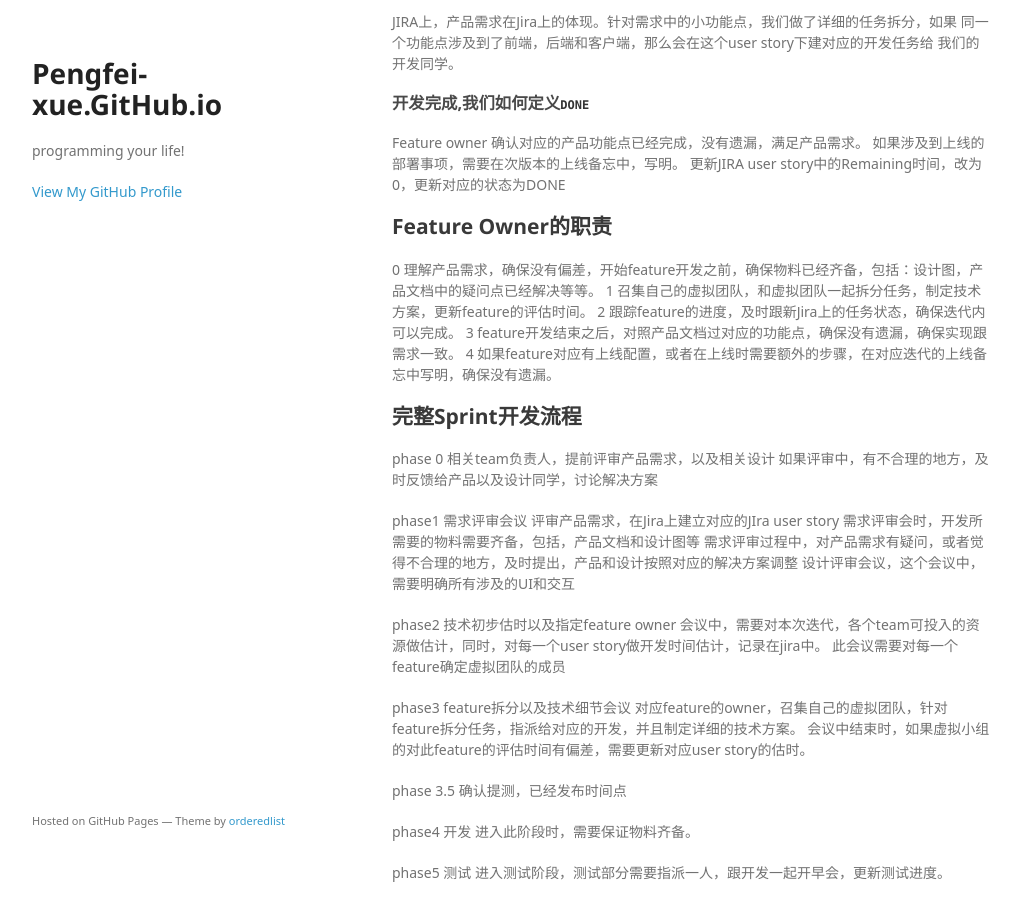
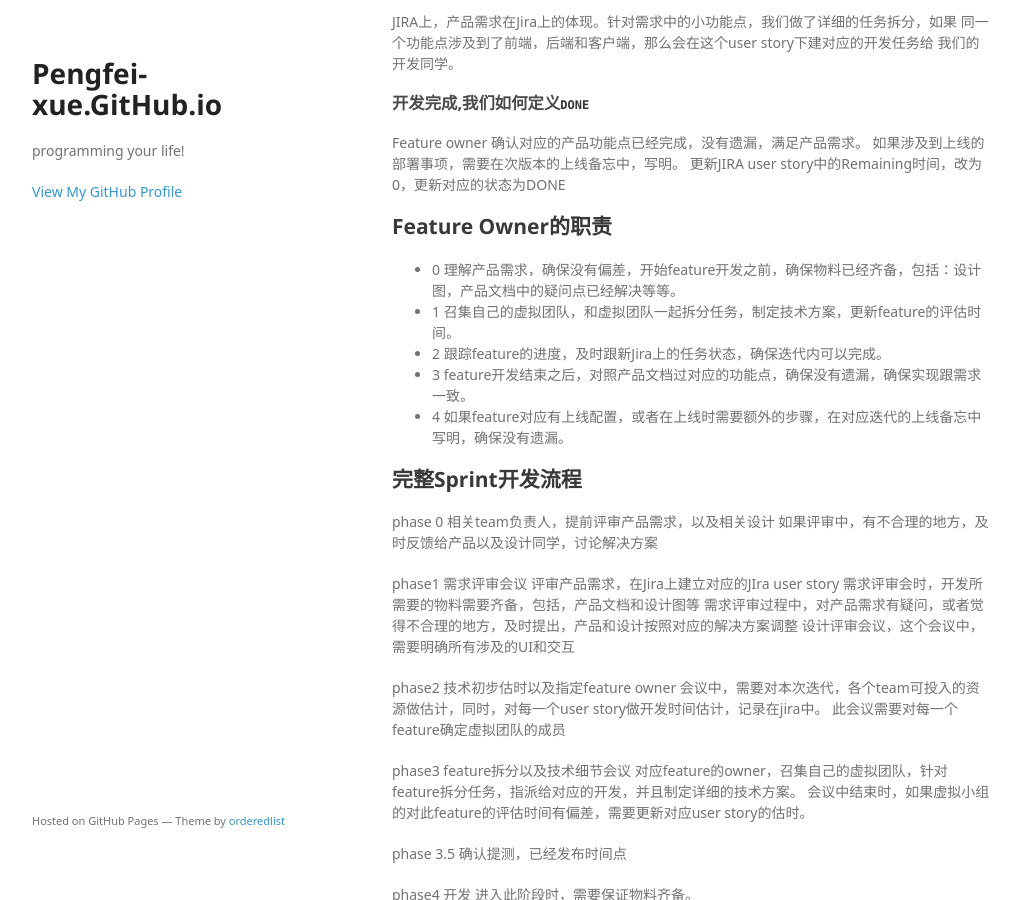
Before and after one commit to pengfei-xue/pengfei-xue.github.io, a Jekyll site: the page built from _posts/2016-04-15-how-we-use-jira-to-manage-our-dev-process.markdown, in a window 1280 px wide and 900 px high, scrolled down 438 px. Shown: the whole window, without its empty margins (128-1148 px from the left). Built offline with Jekyll 4.4.1, drawn with Linux system fonts in a browser that asks for light colours; some web fonts are replaced; comment, search, counter and statistics services are not loaded.

Commit message:
update format

```diff
--- a/_posts/2016-04-15-how-we-use-jira-to-manage-our-dev-process.markdown
+++ b/_posts/2016-04-15-how-we-use-jira-to-manage-our-dev-process.markdown
@@ -30,11 +30,12 @@ Feature owner 确认对应的产品功能点已经完成，没有遗漏，满足
 
 
 ## Feature Owner的职责
-0 理解产品需求，确保没有偏差，开始feature开发之前，确保物料已经齐备，包括：设计图，产品文档中的疑问点已经解决等等。
-1 召集自己的虚拟团队，和虚拟团队一起拆分任务，制定技术方案，更新feature的评估时间。
-2 跟踪feature的进度，及时跟新Jira上的任务状态，确保迭代内可以完成。
-3 feature开发结束之后，对照产品文档过对应的功能点，确保没有遗漏，确保实现跟需求一致。
-4 如果feature对应有上线配置，或者在上线时需要额外的步骤，在对应迭代的上线备忘中写明，确保没有遗漏。
+
+- 0 理解产品需求，确保没有偏差，开始feature开发之前，确保物料已经齐备，包括：设计图，产品文档中的疑问点已经解决等等。
+- 1 召集自己的虚拟团队，和虚拟团队一起拆分任务，制定技术方案，更新feature的评估时间。
+- 2 跟踪feature的进度，及时跟新Jira上的任务状态，确保迭代内可以完成。
+- 3 feature开发结束之后，对照产品文档过对应的功能点，确保没有遗漏，确保实现跟需求一致。
+- 4 如果feature对应有上线配置，或者在上线时需要额外的步骤，在对应迭代的上线备忘中写明，确保没有遗漏。
 
 
 ## 完整Sprint开发流程
```
